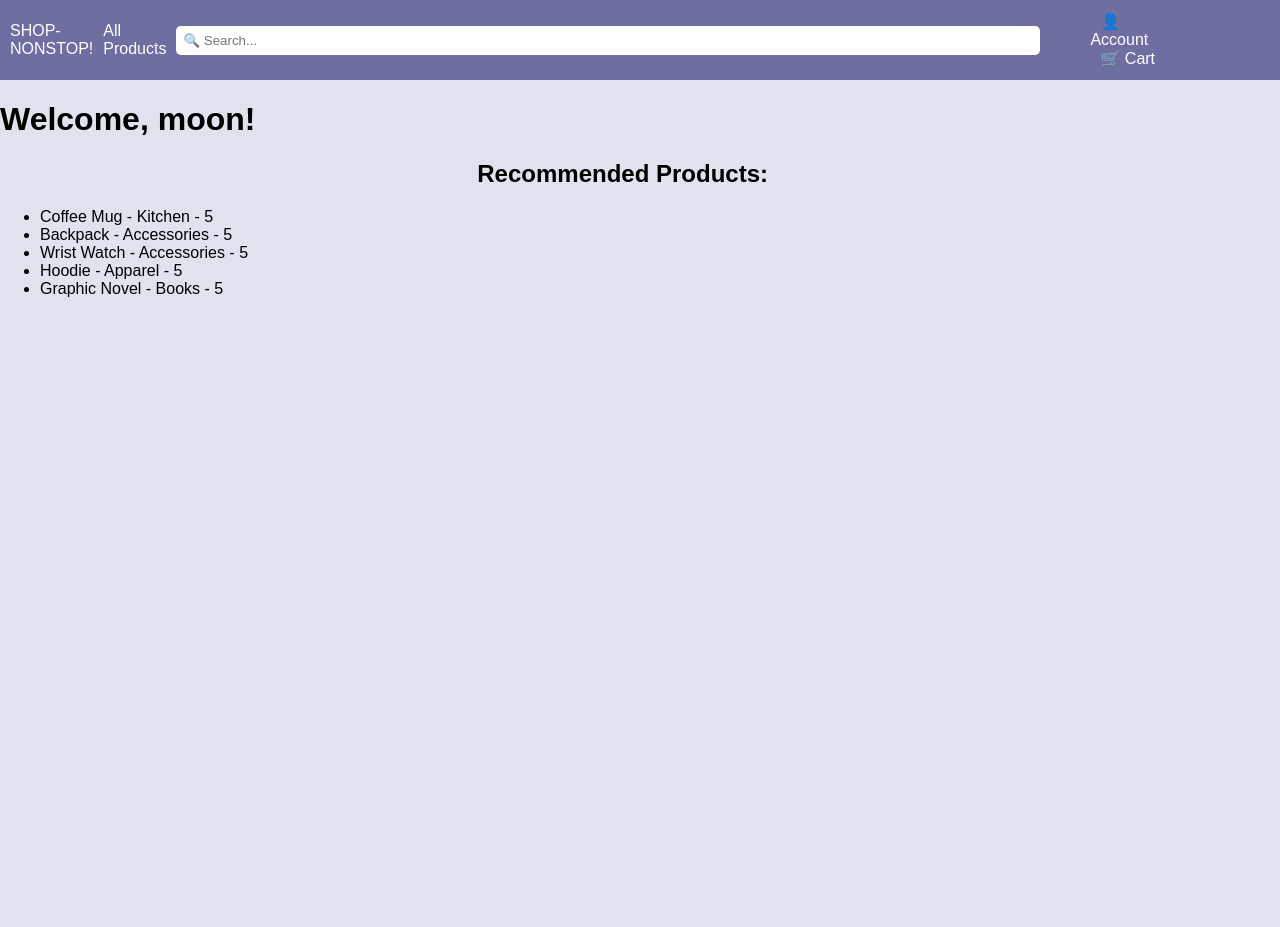
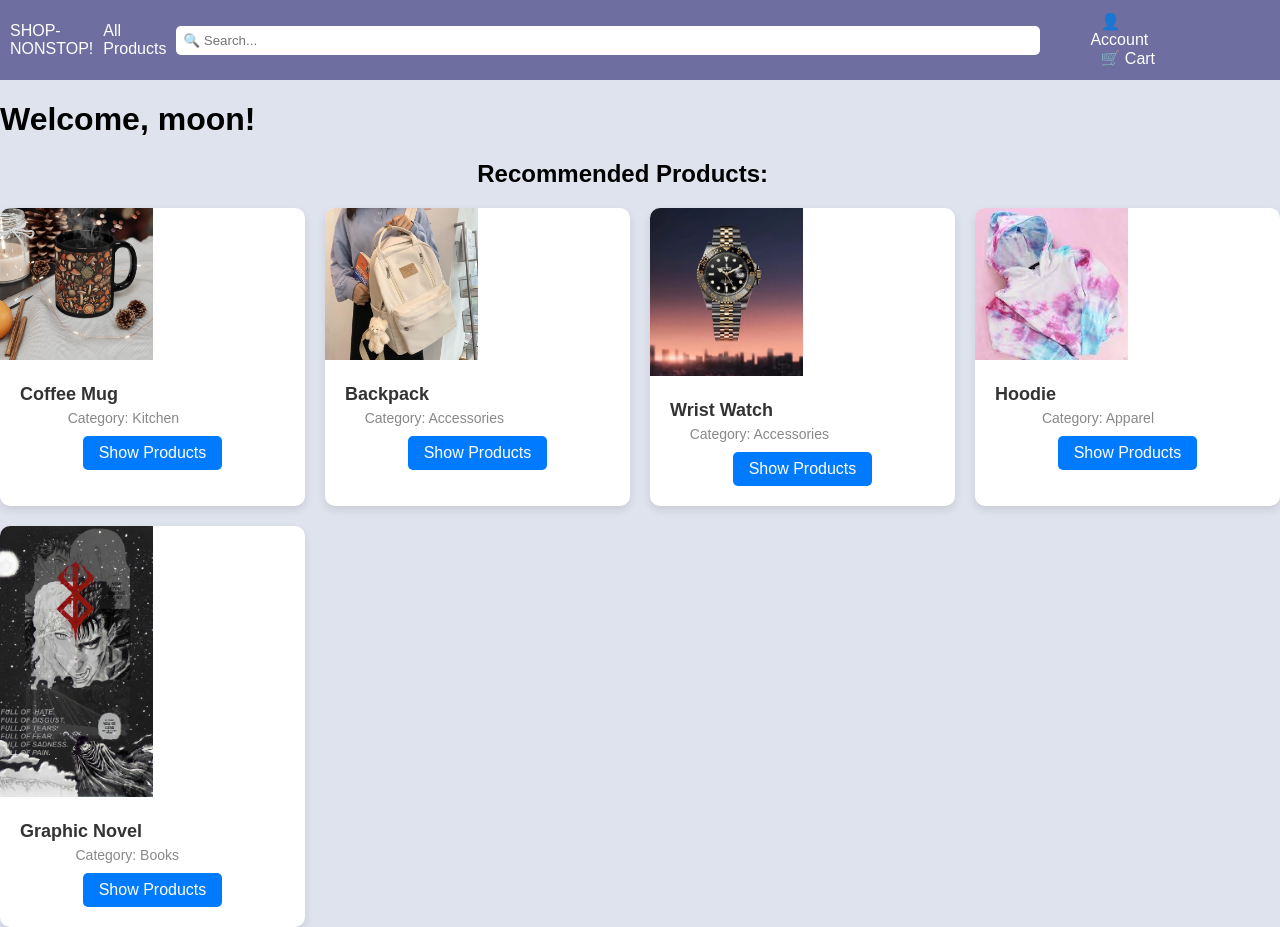
Before and after one commit to 0ofpro/E-commerce-Website, a Flask app: page /dashboard in a window 1280 px wide. Before the commit the page ends 297 px from the top, so only its background shows below. Run offline with Flask 3, Linux system fonts and the light colour scheme; a user stored in the database is signed in.

Commit message:
fixing some designs, connecting recommendations to product pages

```diff
--- a/app/templates/base.html
+++ b/app/templates/base.html
@@ -132,6 +132,11 @@
             background-color:  #9696b8; /* Original color */
         }
 
+
+
+
+
+
     </style>
 </head>
 <body>
--- a/app/templates/dashboard.html
+++ b/app/templates/dashboard.html
@@ -1,19 +1,94 @@
 {% extends 'base.html' %}
 
-{% block head %}
-    <title>Dashboard</title>
-{% endblock %}
+{% block content %}
+<title>Dashboard</title>
+<style>
+        /* Additional styles for dashboard */
+        .products {
+            display: grid;
+            grid-template-columns: repeat(auto-fill, minmax(250px, 1fr));
+            gap: 20px;
+            margin-top: 20px;
+        }
 
-{% block content %}
+        .product {
+            background-color: #ffffff;
+            border-radius: 10px;
+            box-shadow: 0 4px 8px rgba(0, 0, 0, 0.1);
+            overflow: hidden;
+            transition: transform 0.3s ease;
+        }
+
+        .product:hover {
+            transform: translateY(-5px);
+        }
+
+        .product-details {
+            padding: 20px;
+        }
+
+        .product-details h3 {
+            margin: 0;
+            font-size: 18px;
+            color: #333;
+        }
+
+        .product-details p {
+            margin: 5px 0;
+            font-size: 14px;
+            color: #888;
+        }
+
+        .product-image {
+            width: 100%;
+            height: auto;
+            border-radius: 10px 10px 0 0;
+        }
+
+        .product-button {
+            display: flex;
+            justify-content: center;
+            margin-top: 10px;
+        }
+
+        .product-button a {
+            padding: 8px 16px;
+            background-color: #007bff;
+            color: #fff;
+            text-decoration: none;
+            border-radius: 5px;
+            transition: background-color 0.3s ease;
+        }
+
+        .product-button a:hover {
+            background-color: #0056b3;
+        }
+        .productimage {
+            max-width: 50%;
+            height: auto;
+        }
+
+
+</style>
+
     <div class="content">
         <div class="welcome-message">
             <h1>Welcome, {{ username }}!</h1>
             <h2>Recommended Products:</h2>
-            <ul>
+            <div class="products">
                 {% for product in recommended_products %}
-                    <li>{{ product.name }} - {{ product.category }} - {{ product.item_star }}</li>
+                    <div class="product">
+                        <img src="{{ product.pic }}" alt="Product Image" class="productimage">
+                        <div class="product-details">
+                            <h3>{{ product.name }}</h3>
+                            <p>Category: {{ product.category }}</p>
+                            <div class="product-button">
+                                <a href="/product/{{ product.Item_ID }}">Show Products</a>
+                            </div>
+                        </div>
+                    </div>
                 {% endfor %}
-            </ul>
+            </div>
         </div>
     </div>
 {% endblock %}
```
Also changed, not shown: app/routes.py (line endings or trailing spaces), instance/ecommerce.db.
